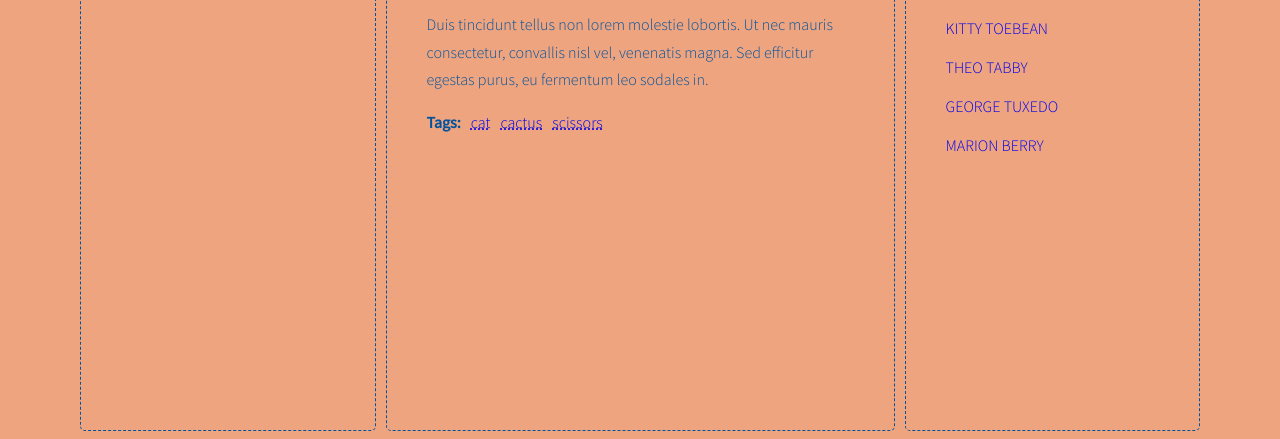
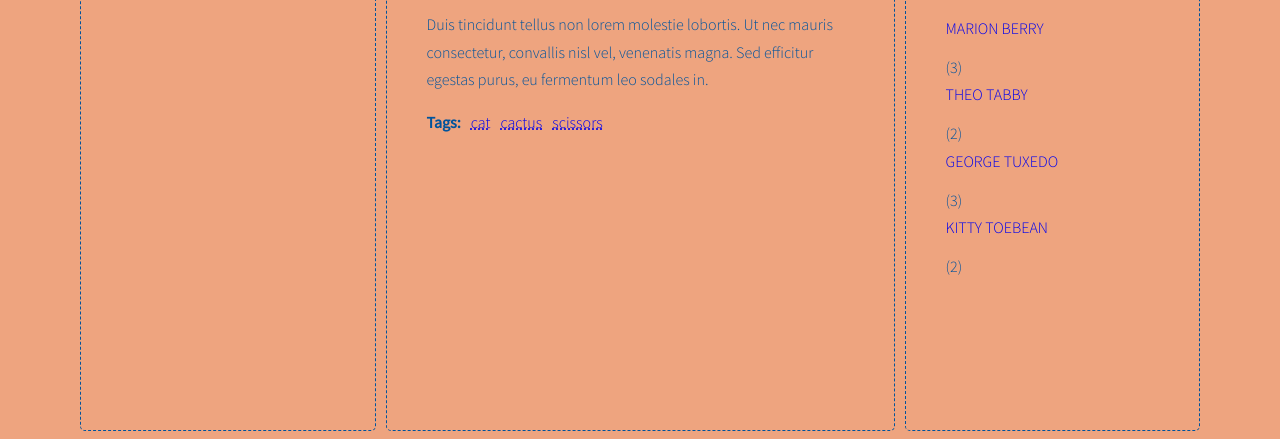
Before and after one commit to kaz4486/javascript-blog, a website: page index.html in a window 1280 px wide. Shown: the part 662-1101 px from the top of the page. Drawn offline with nearby package versions, Linux system fonts and the light colour scheme; a web font is replaced by a local one.

Commit message:
Add sidebar author list

```diff
--- a/index.html
+++ b/index.html
@@ -389,28 +389,7 @@
             <h2 class="section-title">Tags</h2>
             <ul class="list tags"></ul>
             <h2 class="section-title">Authors</h2>
-            <ul class="list authors">
-              <li>
-                <a href="#">
-                  <span class="author-name">Kitty Toebean</span>
-                </a>
-              </li>
-              <li>
-                <a href="#">
-                  <span class="author-name">Theo Tabby</span>
-                </a>
-              </li>
-              <li>
-                <a href="#">
-                  <span class="author-name">George Tuxedo</span>
-                </a>
-              </li>
-              <li>
-                <a href="#">
-                  <span class="author-name">Marion Berry</span>
-                </a>
-              </li>
-            </ul>
+            <ul class="list authors"></ul>
           </aside>
         </main>
       </div>
--- a/js/script.js
+++ b/js/script.js
@@ -54,6 +54,7 @@ const optArticleAuthorSelector = '.post-author';
 const optTagsListSelector = '.tags.list';
 const optCloudClassCount = 4;
 const optCloudClassPrefix = 'tag-size-';
+const optAuthorsListSelector = '.authors.list';
 
 function generateTitleLinks(customSelector = '') {
   console.log('List is generated!');
@@ -307,6 +308,9 @@ function addClickListenersToTags() {
 addClickListenersToTags();
 
 function generateAuthors() {
+  /* [NEW] create a new variable allAuthors with an empty array */
+  let allAuthors = {};
+
   /* find all articles */
 
   const articles = document.querySelectorAll(optArticleSelector);
@@ -323,18 +327,56 @@ function generateAuthors() {
     /* make html variable with empty string */
 
     /* get author from data-author attribute */
-    const articleAuthor = article.getAttribute('data-author');
-    console.log('articleAuthor:' + articleAuthor);
+    const author = article.getAttribute('data-author');
+    console.log('articleAuthor:' + author);
 
     /* generate HTML of the link */
-    const linkHTML = `<a href="#author-${articleAuthor}">${articleAuthor}</a>`;
+    const linkHTML = `<a href="#author-${author}">${author}</a>`;
     console.log('linkHtml:' + linkHTML);
+
+    /* [NEW] check if this link is NOT already in allAuthors */
+    if (!allAuthors[author]) {
+      /* [NEW] add tag to allTags object */
+      allAuthors[author] = 1;
+    } else {
+      allAuthors[author]++;
+    }
 
     /* insert HTML links into the author wrapper */
     authorWrapper.innerHTML = linkHTML;
     console.log('autor dodany!');
   }
+
+  /* [NEW] find list of authors in right column */
+  const authorsList = document.querySelector(optAuthorsListSelector);
+  console.log('authorList:' + authorsList);
+
+  /* [NEW] add html from allTags to tagList */
+  // tagList.innerHTML = allTags.join(' ');
+  console.log('allAuthors:', allAuthors);
+
+  /*const tagsParams = calculateTagsParams(allTags);
+  console.log('tagsParams:', tagsParams); */
+
+  /* [NEW] create variable for all links HTML code */
+
+  let allAuthorsHTML = '';
+
+  /* [NEW] START LOOP: for each tag in allTags: */
+  for (let author in allAuthors) {
+    /* [NEW] generate code of a link and add it to allTagsHTML */
+
+    const linkHTML = `<li><a href="#author-${author}">${author}</a></li>`;
+    console.log('linkHtml:' + linkHTML);
+
+    allAuthorsHTML += linkHTML + ' (' + allAuthors[author] + ') ';
+  }
+  /* [NEW] END LOOP: for each tag in allTags: */
+
+  /*[NEW] add HTML from allTagsHTML to tagList */
+  authorsList.innerHTML = allAuthorsHTML;
 }
+
 generateAuthors();
 
 function authorClickHandler(event) {
@@ -386,8 +428,10 @@ function authorClickHandler(event) {
   for (let authorLink of authorLinks) {
     /* add class active */
     authorLink.classList.add('active');
-    /* END LOOP: for each found tag link */
+
+    /* END LOOP: for each found author link */
   }
+
   /* execute function "generateTitleLinks" with article selector as argument */
 
   generateTitleLinks('[data-author="' + author + '"]');
@@ -396,7 +440,7 @@ function authorClickHandler(event) {
 /* Click listener to tag */
 
 function addClickListenersToAuthor() {
-  /* find all links to tags */
+  /* find all links to author */
 
   const authorLinks = document.querySelectorAll('.post-author a');
   console.log('authorLinks:' + authorLinks);
@@ -407,6 +451,18 @@ function addClickListenersToAuthor() {
     authorLink.addEventListener('click', authorClickHandler);
     /* END LOOP: for each link */
   }
+
+  /* find all links to author */
+
+  const authorListLinks = document.querySelectorAll('.authors.list a');
+  console.log('authorListLinks:' + authorListLinks);
+  /* START LOOP: for each link */
+  for (let authorListLink of authorListLinks) {
+    console.log('authorListLink:' + authorListLink);
+    /* add authorClickHandler as event listener for that link */
+    authorListLink.addEventListener('click', authorClickHandler);
+    /* END LOOP: for each link */
+  }
 }
 
 addClickListenersToAuthor();
```
